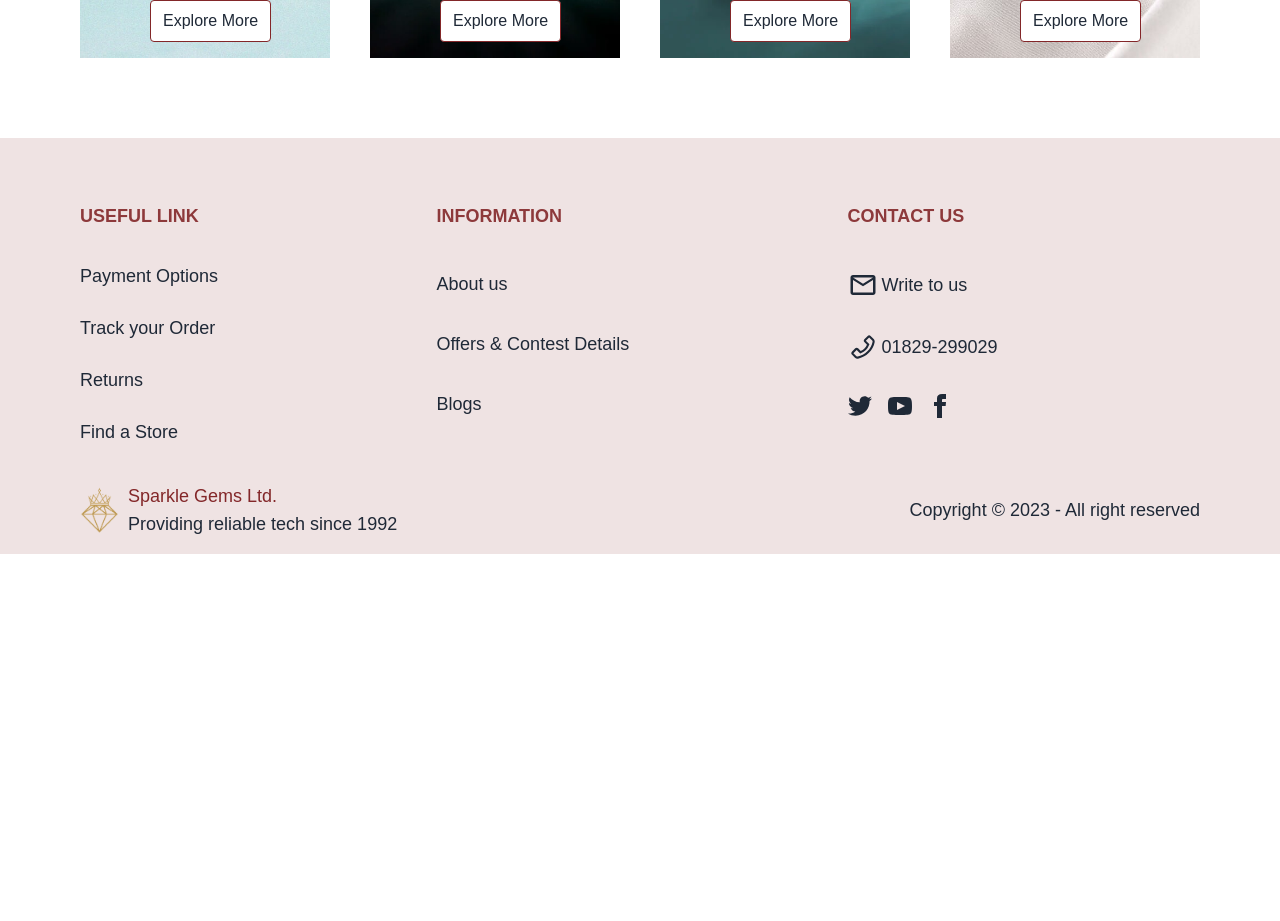
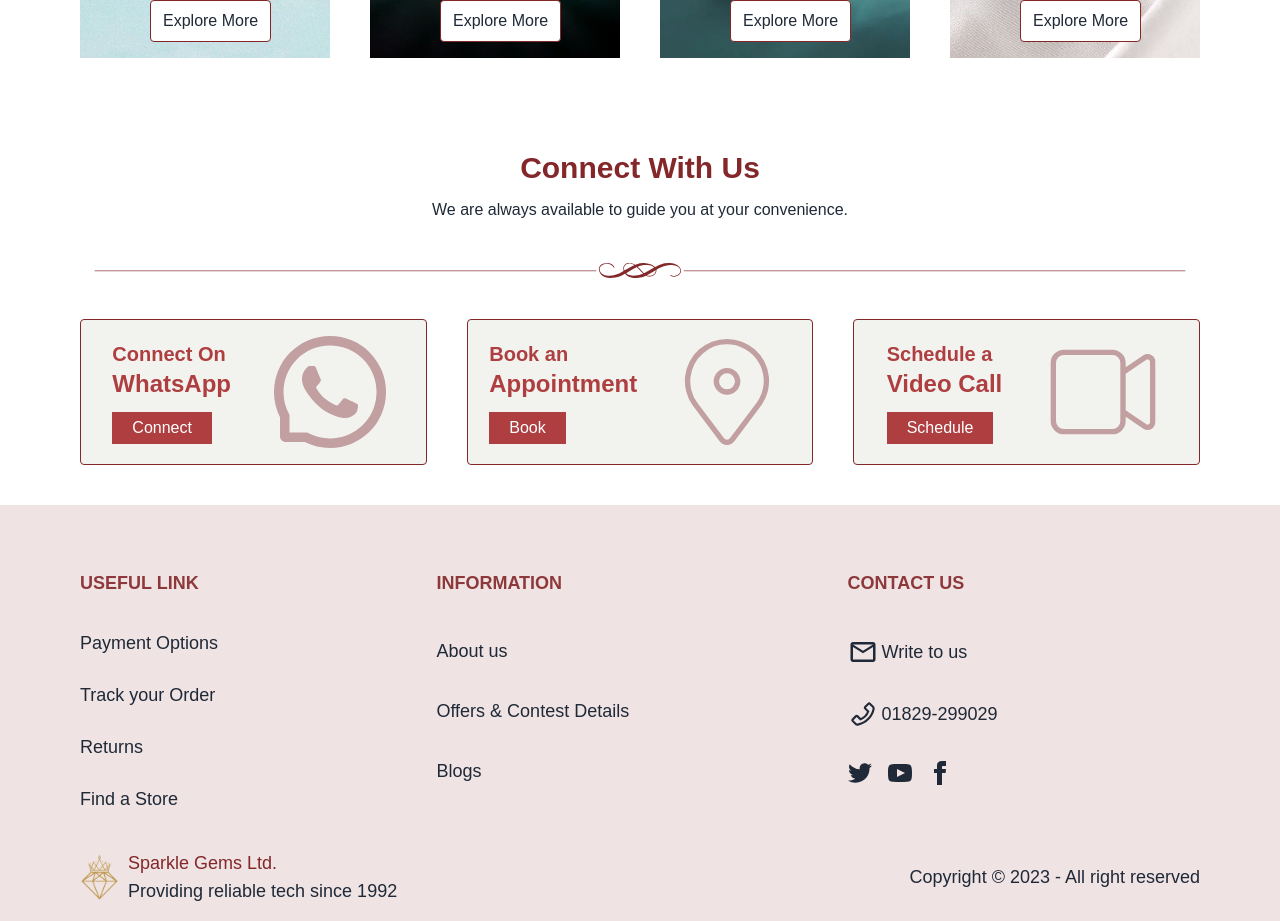
Before and after one commit to Sohel0Raza/jewelry-shop-client, a React (Vite) app: page / in a window 1280 px wide. Shown: the part 2120-3041 px from the top of the page. Before the commit the page ends 2674 px from the top, so only its background shows below. Built offline with nearby package versions, Linux system fonts and the light colour scheme; no server answers.

Commit message:
contact section added

```diff
--- a/src/pages/home/Home.jsx
+++ b/src/pages/home/Home.jsx
@@ -2,6 +2,7 @@ import HomeBanner from "./homeContaint/HomeBanner";
 import HomeCategory from "./homeContaint/HomeCategory";
 import HomeSCollection from "./homeContaint/HomeSCollection";
 import NewJewelry from "./homeContaint/NewJewelry";
+import Contact from "./homeContaint/contact/Contact";
 import Offer from "./homeContaint/offer/Offer";
 
 const Home = () => {
@@ -12,6 +13,7 @@ const Home = () => {
             <HomeSCollection></HomeSCollection>
             <Offer></Offer>
             <NewJewelry></NewJewelry>
+            <Contact></Contact>
         </div>
     );
 };
--- /dev/null
+++ b/src/pages/home/homeContaint/contact/Contact.jsx
@@ -0,0 +1,48 @@
+import Title from "../../../../components/Title";
+import { AiOutlineWhatsApp } from "react-icons/ai";
+import { CiLocationOn,CiVideoOn } from "react-icons/ci";
+
+const Contact = () => {
+    return (
+        <div className="md:mx-20 mx-5 mb-10">
+            <Title heading={"Connect With Us"} subHeading={"We are always available to guide you at your convenience."}></Title>
+            <div className="grid grid-cols-1 md:grid-cols-3 gap-10">
+                <div className="flex items-center p-2 bg-[#F2F3EE] justify-evenly rounded text-[#ae3e40] border-[1px] border-[#832729]">
+                    <div>
+                        <h4 className="text-xl font-semibold">Connect On</h4>
+                        <h2 className="text-2xl font-semibold">WhatsApp</h2>
+                        <button className="hover:bg-[#d7595b] bg-[#ae3e40] px-5 py-1 mt-3 text-white">Connect</button>
+                    </div>
+                    <div className="ml-3">
+                        <AiOutlineWhatsApp className="text-9xl text-[#c29fa0]" />
+                    </div>
+                </div>
+                <div className="flex items-center p-2 bg-[#F2F3EE] justify-evenly rounded text-[#ae3e40] border-[1px] border-[#832729]">
+                    <div>
+                        <h4 className="text-xl font-semibold">Book an
+
+                        </h4>
+                        <h2 className="text-2xl font-semibold">Appointment</h2>
+                        <button className="hover:bg-[#d7595b] bg-[#ae3e40] px-5 py-1 mt-3 text-white">Book</button>
+                    </div>
+                    <div className="ml-3">
+                        <CiLocationOn className="text-9xl text-[#c29fa0]" />
+                    </div>
+                </div>
+                <div className="flex items-center p-2 bg-[#F2F3EE] justify-evenly rounded text-[#ae3e40] border-[1px] border-[#832729]">
+                    <div>
+                        <h4 className="text-xl font-semibold">Schedule a
+                        </h4>
+                        <h2 className="text-2xl font-semibold">Video Call</h2>
+                        <button className="hover:bg-[#d7595b] bg-[#ae3e40] px-5 py-1 mt-3 text-white">Schedule</button>
+                    </div>
+                    <div className="ml-3">
+                        <CiVideoOn className="text-9xl text-[#c29fa0]" />
+                    </div>
+                </div>
+            </div>
+        </div>
+    );
+};
+
+export default Contact;
```
